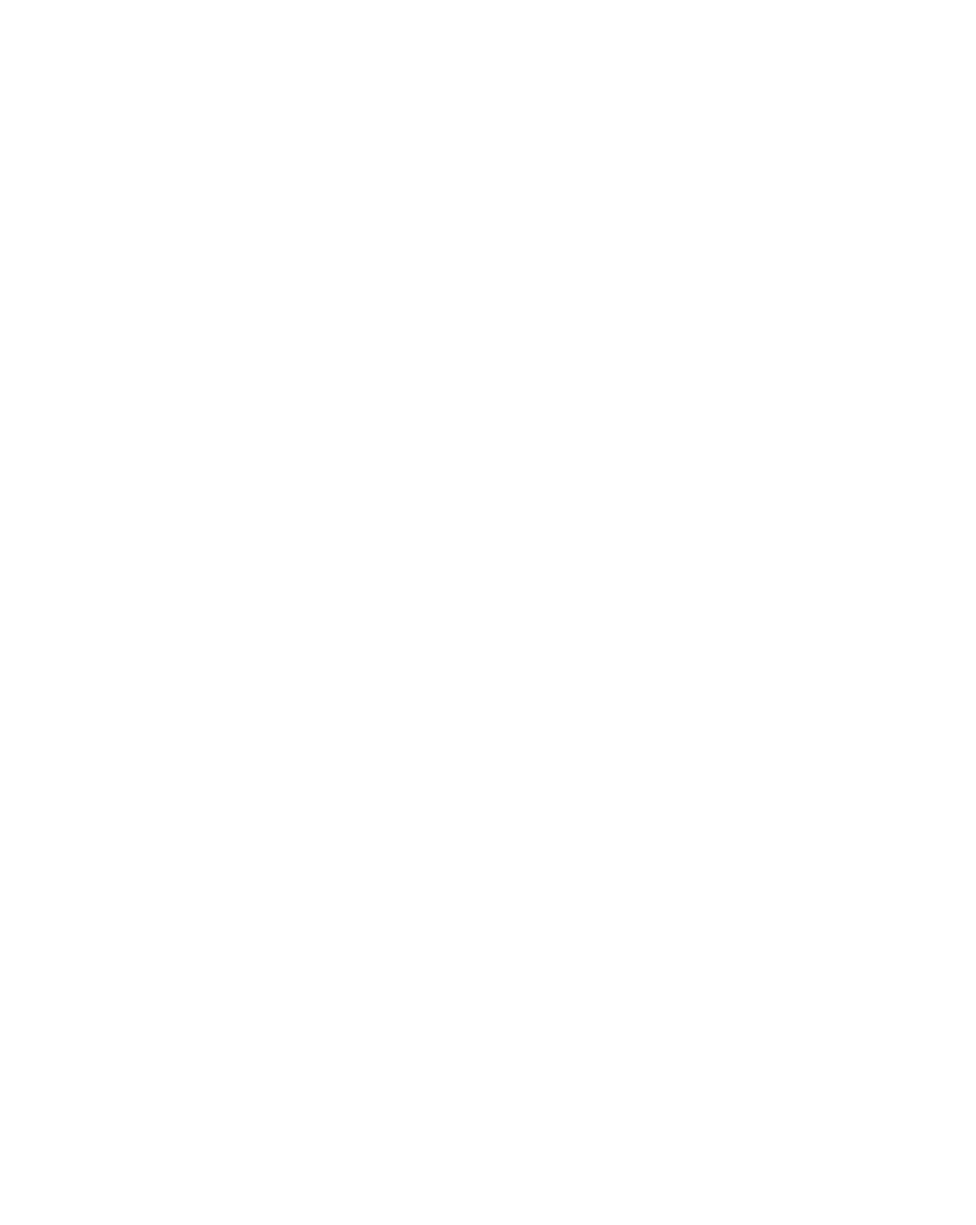
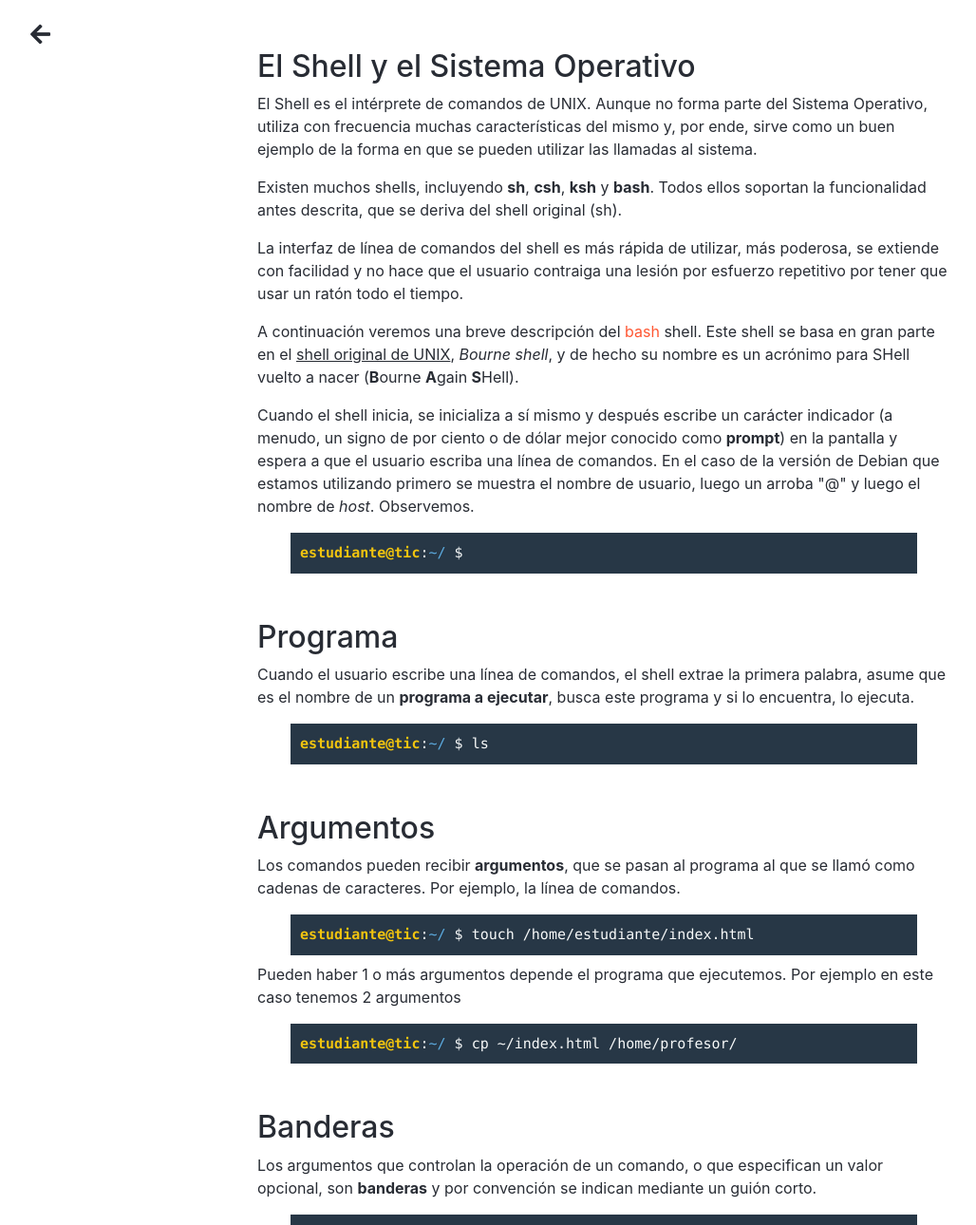
Before and after one commit to shaaiii/cursos-5to-tic, a React (Create React App) app: page /cursos-5to-tic/ss-oo/el-shell in a window 1280 px wide. Shown: the top 1290 px of the page at 95% size, without its empty margins (4-1032 px from the left). Before the commit the page ends 800 px from the top, so only its background shows below. Built offline with nearby package versions, Linux system fonts and the light colour scheme.

Commit message:
Added El shell, basic commands and clase4 to ssoo course

```diff
--- a/src/App.js
+++ b/src/App.js
@@ -5,12 +5,10 @@ import './styles.scss'
 
 import Clase2 from './components/Clase2';
 import Home from './components/Home';
-import { SistemasOperativos, Clase3Repaso, SsOoClase4 } from './components/sistemas-operativos/SistemasOperativos';
+import { SistemasOperativos, Clase3Repaso, ElShell, BasicCommands } from './components/sistemas-operativos/SistemasOperativos';
 
 class App extends Component {
   render() {
-
-    console.log(process);
 
     return (
       <div className="App app-container">
@@ -20,7 +18,9 @@ class App extends Component {
             <Route path='/clase2' component={Clase2}/>
             <Route exact path='/ss-oo' component={SistemasOperativos} />
             <Route path='/ss-oo/clase-3-repaso' component={Clase3Repaso} />
-            <Route path='/ss-oo/clase4' component={SsOoClase4} />
+            <Route path='/ss-oo/el-shell' component={ElShell} />
+            <Route path='/ss-oo/basic-commands' component={BasicCommands} />
+            <Route render={() => <p>Not found</p> } />
           </Switch>
         </Router>
       </div>
--- /dev/null
+++ b/src/components/sistemas-operativos/BasicCommands.js
@@ -0,0 +1,19 @@
+import React from 'react';
+
+import { NavLink } from 'react-router-dom';
+
+import './BasicCommands.scss';
+
+class BasicCommands extends React.Component {
+  render() {
+    return (
+      <div className='basic-commands-container'>
+        <div style={{textAlign: 'left'}}>
+          <NavLink className='img-back-link' to='/ss-oo'><i className="fas fa-arrow-left"></i></NavLink>
+        </div>
+      </div>
+    )
+  }
+}
+
+export default BasicCommands;
--- /dev/null
+++ b/src/components/sistemas-operativos/BasicCommands.scss
@@ -0,0 +1,12 @@
+@import '../../styles.scss';
+
+.basic-commands-container {
+  color: $darkColor;
+  background-color: $lightColor;
+  height: 100vh;
+  i {
+    margin: 1em 0 0 1.5em;
+    font-size: 1.5em;
+    color: $darkColor;
+  }
+}
--- a/src/components/sistemas-operativos/Clase3Repaso.js
+++ b/src/components/sistemas-operativos/Clase3Repaso.js
@@ -10,7 +10,7 @@ class Clase3Repaso extends React.Component {
     return (
     <div className='ss-oo-clase-3-container'>
       <div style={{textAlign: 'left'}}>
-        <NavLink className='img-back-link' to='/ss-oo'><i class="fas fa-arrow-left"></i></NavLink>
+        <NavLink className='img-back-link' to='/ss-oo'><i className="fas fa-arrow-left"></i></NavLink>
       </div>
       <h1>Repaso de Clase 3 - Jueves 28 de marzo de 2019</h1>
       <div>
--- a/src/components/sistemas-operativos/Clase4.js
+++ /dev/null
@@ -1,13 +0,0 @@
-import React from 'react';
-
-class Clase4 extends React.Component {
-  render() {
-    return (
-    <div className='ss-oo-clase-4-container'>
-      <div></div>
-    </div>
-    )
-  }
-}
-
-export default Clase4;
--- a/src/components/sistemas-operativos/Clase4.scss
+++ /dev/null
@@ -1,3 +0,0 @@
-.ss-oo-clase-4-container {
-
-}
--- /dev/null
+++ b/src/components/sistemas-operativos/ElShell.js
@@ -0,0 +1,73 @@
+import React from 'react';
+import { NavLink } from 'react-router-dom';
+
+import CodeContainer from '../CodeContainer';
+import './ElShell.scss';
+
+
+class ElShell extends React.Component {
+  render() {
+    return (
+      <div className='shell-container'>
+        <div style={{textAlign: 'left'}}>
+          <NavLink className='img-back-link' to='/ss-oo'><i className="fas fa-arrow-left"></i></NavLink>
+        </div>
+        <div className='container'>
+          <div className='row justify-content-center'>
+            <div className='col-8'>
+              <h2>El Shell y el Sistema Operativo</h2>
+              <p>El Shell es el intérprete de comandos de UNIX. Aunque no forma parte del Sistema Operativo, utiliza con frecuencia muchas características del mismo y, por ende, sirve como un buen ejemplo de la forma en que se pueden utilizar las llamadas al sistema.</p>
+              <p>Existen muchos shells, incluyendo <b>sh</b>, <b>csh</b>, <b>ksh</b> y <b>bash</b>. Todos ellos soportan la funcionalidad antes descrita, que se deriva del shell original (sh).</p>
+              <p>La interfaz de línea de comandos del shell es más rápida de utilizar, más poderosa, se extiende con facilidad y no hace que el usuario contraiga una lesión por esfuerzo repetitivo por tener que usar un ratón todo el tiempo.</p>
+              <p>A continuación veremos una breve descripción del <span style={{color: '#FF5733'}}>bash</span> shell. Este shell se basa en gran parte en el <u>shell original de UNIX</u>, <span className='italic'>Bourne shell</span>, y de hecho su nombre es un acrónimo para SHell vuelto a nacer (<b>B</b>ourne <b>A</b>gain <b>S</b>Hell).</p>
+              <p>Cuando el shell inicia, se inicializa a sí mismo y después escribe un carácter indicador (a menudo, un signo de por ciento o de dólar mejor conocido como <b>prompt</b>) en la pantalla y espera a que el usuario escriba una línea de comandos. En el caso de la versión de Debian que estamos utilizando primero se muestra el nombre de usuario, luego un arroba "@" y luego el nombre de <span className='italic'>host</span>. Observemos.</p>
+            </div>
+            <div className='col-9 mb-5'>
+              <CodeContainer command=''></CodeContainer>
+            </div>
+          </div>
+          <div className='row justify-content-center'>
+            <div className='col-8'>
+              <h2>Programa</h2>
+              <p>Cuando el usuario escribe una línea de comandos, el shell extrae la primera palabra, asume que es el nombre de un <b>programa a ejecutar</b>, busca este programa y si lo encuentra, lo ejecuta.</p>
+            </div>
+            <div className='col-9 mb-5'>
+              <CodeContainer command='ls'></CodeContainer>
+            </div>
+          </div>
+          <div className='row justify-content-center'>
+            <div className='col-8'>
+              <h2>Argumentos</h2>
+              <p>Los comandos pueden recibir <b>argumentos</b>, que se pasan al programa al que se llamó como cadenas de caracteres. Por ejemplo, la línea de comandos.</p>
+            </div>
+            <div className='col-9 mb-2'>
+              <CodeContainer command='touch /home/estudiante/index.html'></CodeContainer>
+            </div>
+            <div className='col-8'>
+              <p>Pueden haber 1 o más argumentos depende el programa que ejecutemos. Por ejemplo en este caso tenemos 2 argumentos</p>
+            </div>
+            <div className='col-9 mb-5'>
+              <CodeContainer command='cp ~/index.html /home/profesor/'></CodeContainer>
+            </div>
+          </div>
+          <div className='row justify-content-center'>
+            <div className='col-8'>
+              <h2>Banderas</h2>
+              <p>Los argumentos que controlan la operación de un comando, o que especifican un valor opcional, son <b>banderas</b> y por convención se indican mediante un guión corto.</p>
+            </div>
+            <div className='col-9 mb-5'>
+              <CodeContainer command='head –20 ~/index.html'></CodeContainer>
+            </div>
+          </div>
+          <div className='row justify-content-center mb-5'>
+            <div className='col-8'>
+              <p><u>Por lo tanto llamamos comando de Unix a la utilización de un programa con la combinación opcional de una o varios argumentos y/o banderas</u>. La mayoría de los comandos de Linux aceptan varias banderas y argumentos.</p>
+            </div>
+          </div>
+        </div>
+      </div>
+    )
+  }
+}
+
+export default ElShell;
--- /dev/null
+++ b/src/components/sistemas-operativos/ElShell.scss
@@ -0,0 +1,18 @@
+@import '../../styles.scss';
+
+.shell-container {
+  background-color: white;
+  color: $darkColor;
+  height: 100vh;
+  i {
+    margin: 1em 0 0 1.5em;
+    font-size: 1.5em;
+    color: $darkColor;
+  }
+  .italic {
+    font-style: italic;
+  }
+  p, h2 {
+    text-align: left;
+  }
+}
--- a/src/components/sistemas-operativos/SistemasOperativos.js
+++ b/src/components/sistemas-operativos/SistemasOperativos.js
@@ -2,7 +2,8 @@ import React from 'react';
 import { NavLink } from 'react-router-dom';
 
 import Clase3Repaso from './Clase3Repaso';
-import SsOoClase4 from './Clase4';
+import ElShell from './ElShell';
+import BasicCommands from './BasicCommands';
 
 import './SistemasOperativos.scss';
 
@@ -16,7 +17,9 @@ class SistemasOperativos extends React.Component {
 
       <ul>
         <li><NavLink to='/ss-oo/clase-3-repaso'>Clase 3 - Repaso</NavLink></li>
-        <li><NavLink to='/ss-oo/clase-4'>Clase 4 - Jueves 4 de abril de 2019</NavLink></li>
+        <li><b>Clase 4 - Jueves 4 de abril de 2019</b> </li>
+        <li><NavLink to='/ss-oo/el-shell'>El Shell</NavLink></li>
+        <li><NavLink to='/ss-oo/basic-commands'>Los 7 comandos más usados</NavLink></li>
       </ul>
 
     </div>
@@ -27,5 +30,6 @@ class SistemasOperativos extends React.Component {
 export {
   SistemasOperativos,
   Clase3Repaso,
-  SsOoClase4,
+  ElShell,
+  BasicCommands,
 };
--- a/src/styles.scss
+++ b/src/styles.scss
@@ -1,7 +1,9 @@
-$backgroundColor:#282c34;
+$darkColor:#282c34;
+$lightColor: #FBFCFC;
 
 .app-container {
-  background-color: $backgroundColor;
+  background-color: $darkColor;
+  color: $lightColor;
 }
 
 .App {
```
